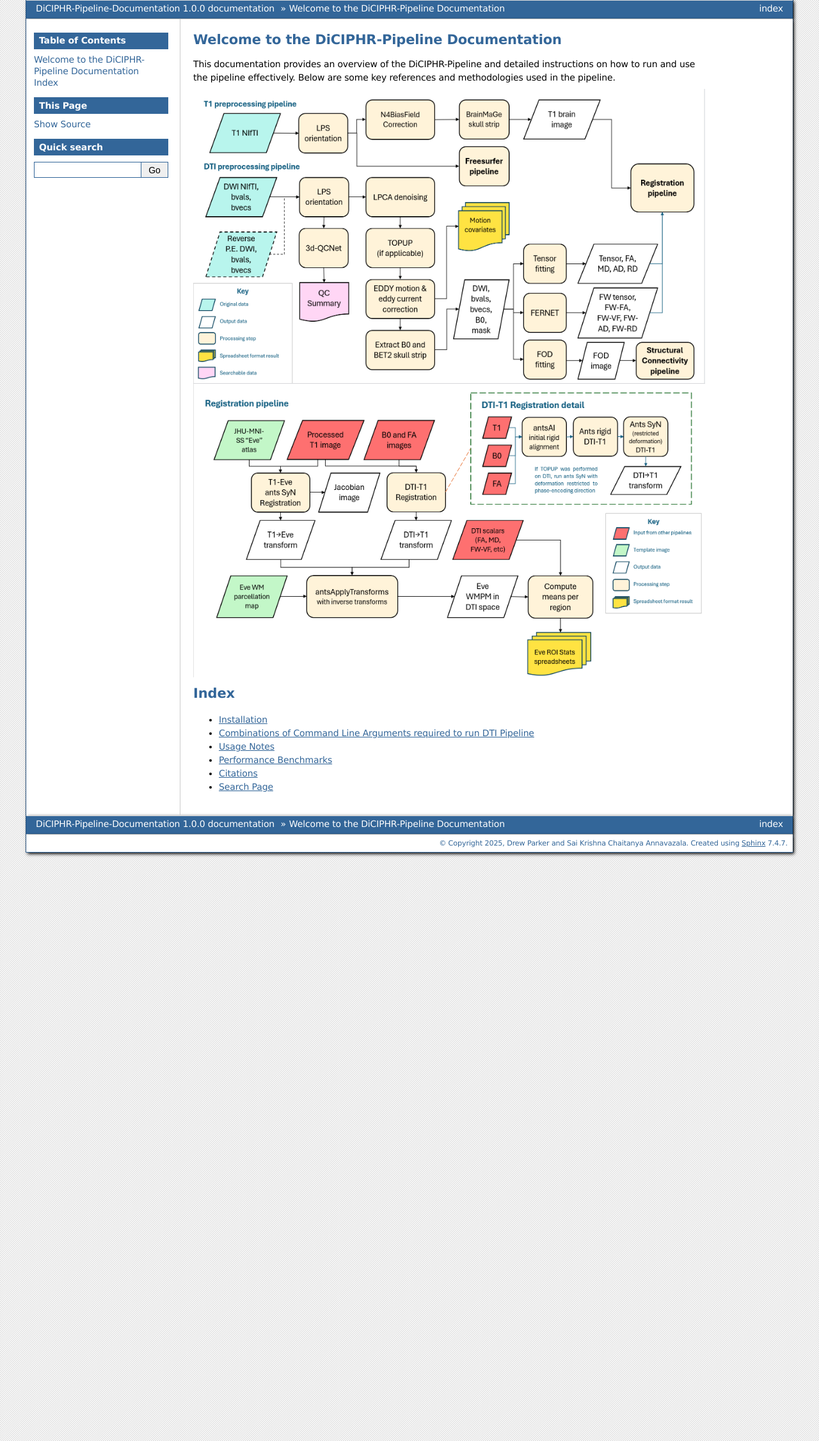
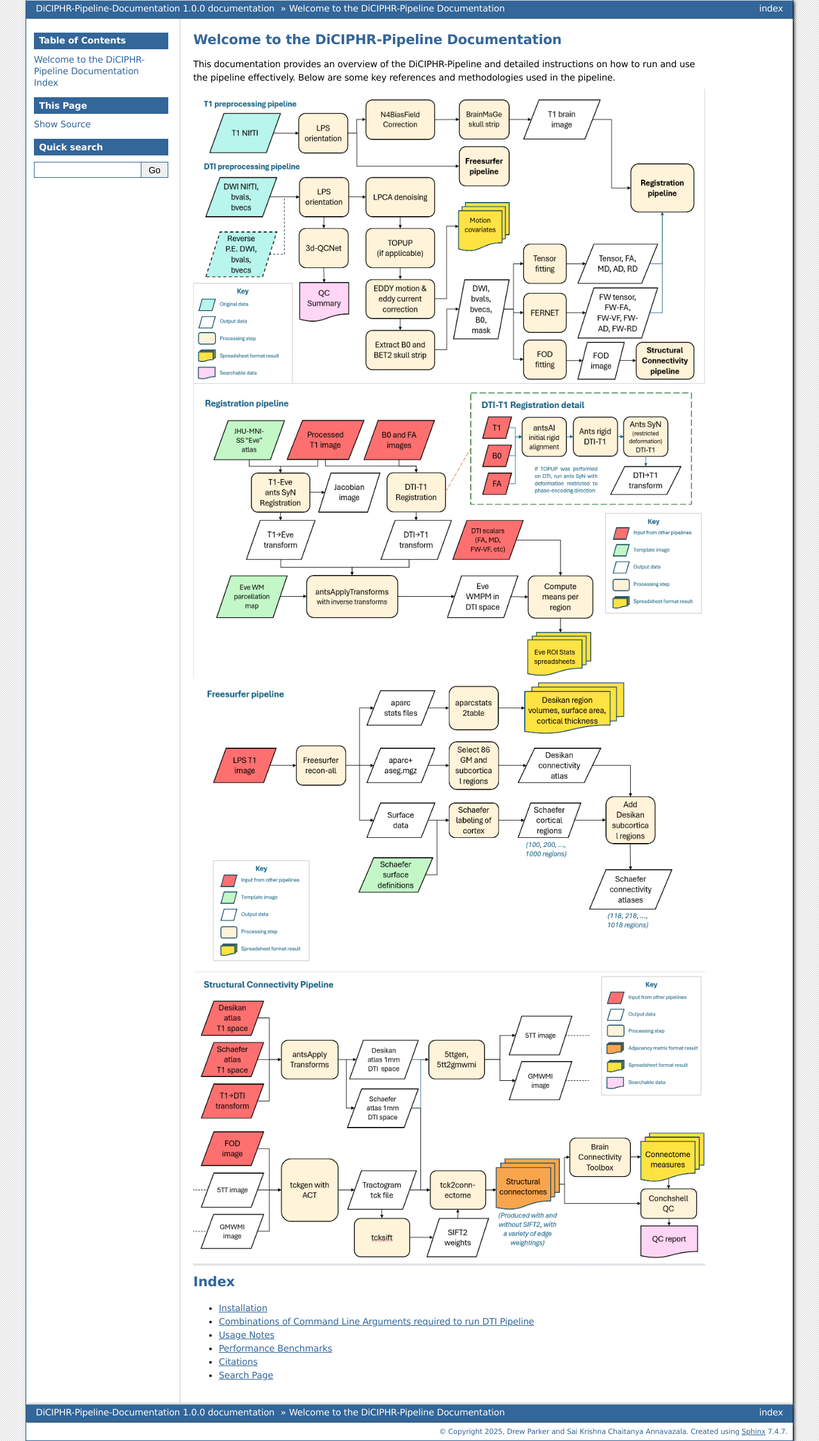
Before and after one commit to SaiKrishnaChaitanya24/DiCIPHR-Pipeline-Documentation, a Sphinx documentation site: the page built from source/index.rst, in a window 1280 px wide. Shown: the whole page at 64% size. Built offline with Sphinx 7.4.7, drawn with Linux system fonts in a browser that asks for light colours.

Commit message:
Update index.rst

```diff
--- a/source/index.rst
+++ b/source/index.rst
@@ -17,6 +17,20 @@ This documentation provides an overview of the DiCIPHR-Pipeline and detailed ins
    :scale: 115 %
    :align: center
 
+.. image:: images/DTI_image3.png
+   :alt: T1 and DTI Preprocessing pipeline
+   :width: 800px
+   :height: 400px
+   :scale: 115 %
+   :align: center
+
+.. image:: images/DTI_image4.png
+   :alt: T1 and DTI Preprocessing pipeline
+   :width: 800px
+   :height: 400px
+   :scale: 115 %
+   :align: center
+
 Index
 ==================
 
```
